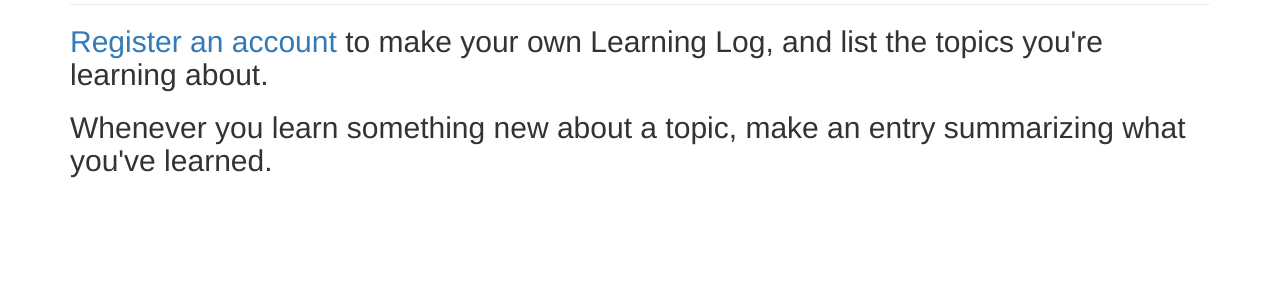
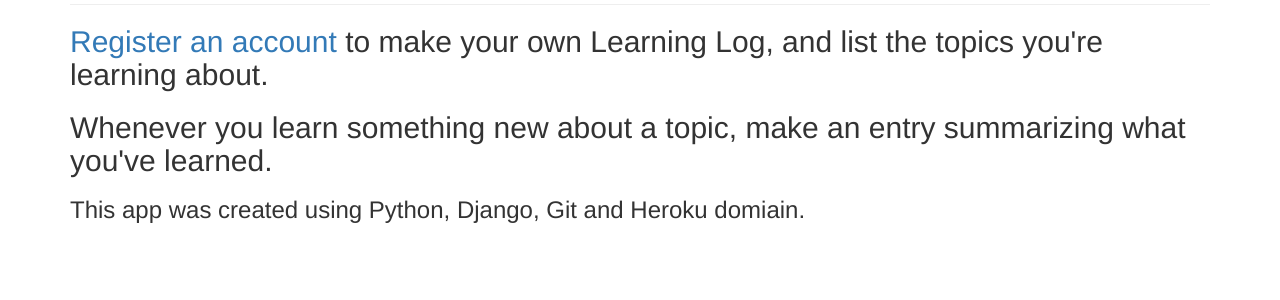
Before and after one commit to ikram-ullah-baig/learning_log, a Django app: page / in a window 1280 px wide. Shown: the part 341-641 px from the top of the page. Run offline with Django 3.2, Linux system fonts and the light colour scheme; some libraries are stand-ins or nearby versions.

Commit message:
Updated home page.

```diff
--- a/learning_logs/templates/learning_logs/index.html
+++ b/learning_logs/templates/learning_logs/index.html
@@ -15,5 +15,8 @@
         Whenever you learn something new about a topic, make an entry
         summarizing what you've learned.
     </h2>
+    <h3>
+        This app was created using Python, Django, Git and Heroku domiain.
+    </h3>
 
 {% endblock content %}
```
